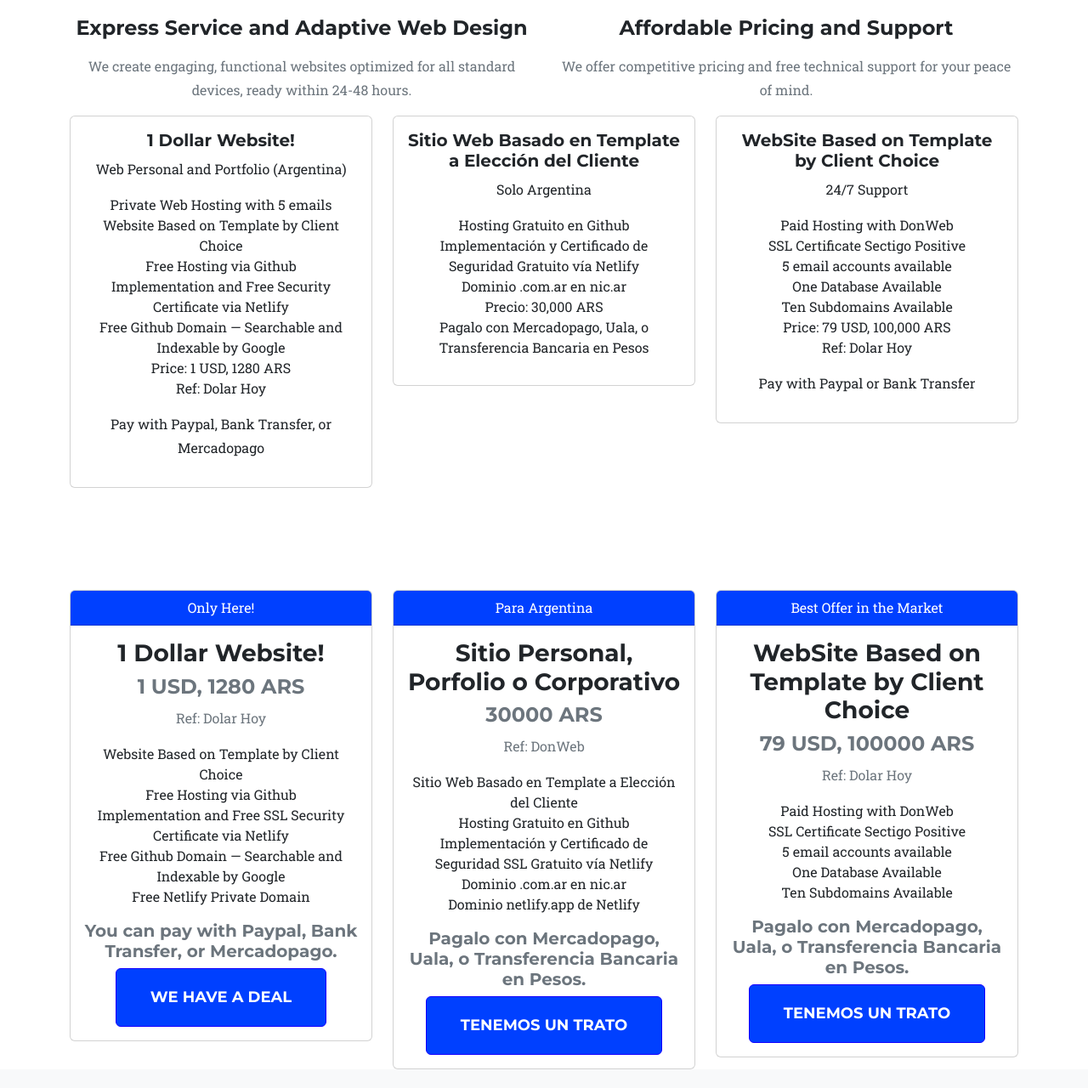
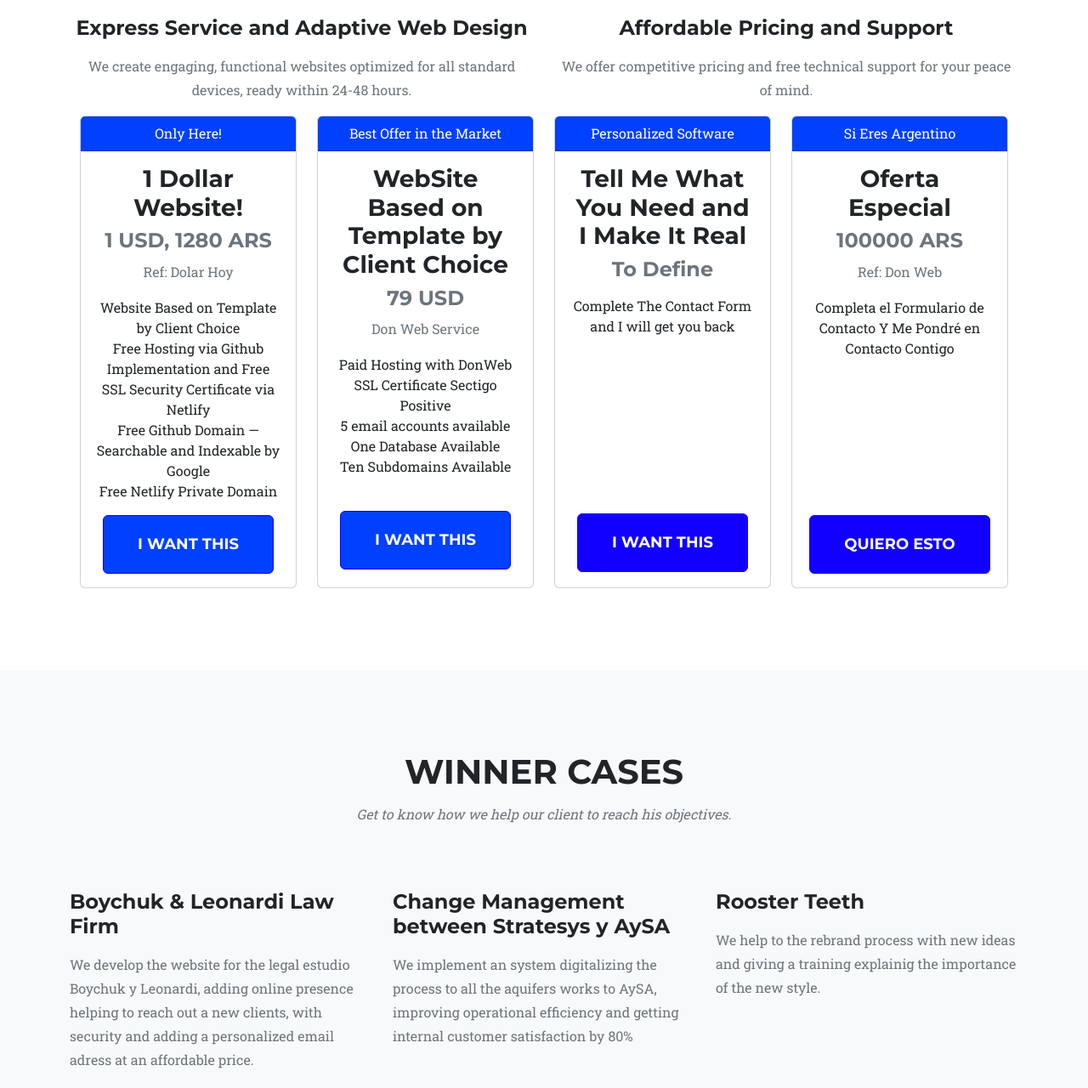
Before and after one commit to ivanayael/iycsapphirebusiness, a website: page index.html in a window 1280 px wide. Shown: the part 2536-3816 px from the top of the page at 85% size. Drawn offline with nearby package versions, Linux system fonts and the light colour scheme.

Commit message:
Adding style to boxes, new image

```diff
--- a/index.html
+++ b/index.html
@@ -149,72 +149,10 @@
                 </div>
             </div>
 
-            <div class="row text-center">
-                <!-- Tarjeta 1: 1 Dollar Website -->
-                <div class="col-md-4">
-                    <div class="card mb-4">
-                        <div class="card-body text-center">
-                            <h5 class="card-title">1 Dollar Website!</h5>
-                            <p class="card-text">Web Personal and Portfolio (Argentina)</p>
-                            <ul class="list-unstyled">
-                                <li>Private Web Hosting with 5 emails</li>
-                                <li>Website Based on Template by Client Choice</li>
-                                <li>Free Hosting via Github</li>
-                                <li>Implementation and Free Security Certificate via Netlify</li>
-                                <li>Free Github Domain — Searchable and Indexable by Google</li>
-                                <li>Price: 1 USD, 1280 ARS</li>
-                                <li>Ref: Dolar Hoy</li>
-                            </ul>
-                            <p>Pay with Paypal, Bank Transfer, or Mercadopago</p>
-                        </div>
-                    </div>
-                </div>
-
-                <!-- Tarjeta 2: Sitio Web Basado en Template a Elección del Cliente -->
-                <div class="col-md-4">
-                    <div class="card mb-4">
-                        <div class="card-body text-center">
-                            <h5 class="card-title">Sitio Web Basado en Template a Elección del Cliente</h5>
-                            <p class="card-text">Solo Argentina</p>
-                            <ul class="list-unstyled">
-                                <li>Hosting Gratuito en Github</li>
-                                <li>Implementación y Certificado de Seguridad Gratuito vía Netlify</li>
-                                <li>Dominio .com.ar en nic.ar</li>
-                                <li>Precio: 30,000 ARS</li>
-                                <li>Pagalo con Mercadopago, Uala, o Transferencia Bancaria en Pesos</li>
-                            </ul>
-                        </div>
-                    </div>
-                </div>
-
-                <!-- Tarjeta 3: WebSite Based on Template by Client Choice -->
-                <div class="col-md-4">
-                    <div class="card mb-4">
-                        <div class="card-body text-center">
-                            <h5 class="card-title">WebSite Based on Template by Client Choice</h5>
-                            <p class="card-text">24/7 Support</p>
-                            <ul class="list-unstyled">
-                                <li>Paid Hosting with DonWeb</li>
-                                <li>SSL Certificate Sectigo Positive</li>
-                                <li>5 email accounts available</li>
-                                <li>One Database Available</li>
-                                <li>Ten Subdomains Available</li>
-                                <li>Price: 79 USD, 100,000 ARS</li>
-                                <li>Ref: Dolar Hoy</li>
-                            </ul>
-                            <p>Pay with Paypal or Bank Transfer</p>
-                        </div>
-                    </div>
-                </div>
-            </div>
-
-
-    </section>
-
             <div class="container">
                 <div class="row">
                         <!-- Tarjeta 1 -->
-                <div class="col-md-4">
+                        <div class="col-md-3">
                             <div class="card text-center">
                                 <div class="card-header bg-primary text-white">
                                     Only Here!
@@ -230,47 +168,25 @@
                                         <li>Free Github Domain — Searchable and Indexable by Google</li>
                                         <li>Free Netlify Private Domain</li>
                                     </ul>
-                            <h5 class="section-subheading text-muted">You can pay with Paypal, Bank Transfer, or Mercadopago.</h5>
-                            <a class="btn btn-primary bg-primary btn-xl text-uppercase text-center" id="submitButton" type="submit" href="https://forms.gle/iX6beMKuHLeLzswD6" target="_blank" rel="noopener noreferrer" aria-label="1dollardeal">WE HAVE A DEAL</a>
+                                    <h5 class="section-subheading text-muted"></h5>
+                                    <a class="btn btn-primary bg-primary btn-xl text-uppercase text-center" id="submitButton" type="submit" href="https://forms.gle/iX6beMKuHLeLzswD6" target="_blank" rel="noopener noreferrer" aria-label="1dollardeal">I want this</a>
 
                                   </div>
                             </div>
                         </div>
 
-                 <!-- Tarjeta 2 -->
-                 <div class="col-md-4">
-                    <div class="card text-center">
-                        <div class="card-header bg-primary text-white">
-                            Para Argentina
-                        </div>
-                        <div class="card-body">
-                            <h3 class="card-title">Sitio Personal, Porfolio o Corporativo</h3>
-                            <h4 class="card-text text-muted">30000 ARS</h4>
-                            <p class="card-text text-muted">Ref: DonWeb</p>
-                            <ul class="list-unstyled">
-                                <li>Sitio Web Basado en Template a Elección del Cliente</li>
-                                <li>Hosting Gratuito en Github</li>
-                                <li>Implementación y Certificado de Seguridad SSL Gratuito vía Netlify</li>
-                                <li>Dominio .com.ar en nic.ar</li>
-                                <li>Dominio netlify.app de Netlify</li>
-                            </ul>
-                            <h5 class="section-subheading text-muted">Pagalo con Mercadopago, Uala, o Transferencia Bancaria en Pesos.</h5>
-                            <a class="btn btn-primary bg-primary btn-xl text-uppercase text-center" id="submitButton" type="submit" href="https://forms.gle/iX6beMKuHLeLzswD6" target="_blank" rel="noopener noreferrer" aria-label="1dollardeal">TENEMOS UN TRATO</a>
 
-                          </div>
-                    </div>
-                </div>
 
                         <!-- Tarjeta 2 -->
-                <div class="col-md-4">
+                        <div class="col-md-3">
                             <div class="card text-center">
                                 <div class="card-header bg-primary text-white">
                                     Best Offer in the Market
                                 </div>
                                 <div class="card-body">
                                     <h3 class="card-title">WebSite Based on Template by Client Choice</h3>
-                            <h4 class="card-text text-muted">79 USD, 100000 ARS</h4>
-                            <p class="card-text text-muted">Ref: Dolar Hoy</p>
+                                    <h4 class="card-text text-muted">79 USD</h4>
+                                    <p class="card-text text-muted">Don Web Service</p>
                                     <ul class="list-unstyled">
                                         <li>Paid Hosting with DonWeb</li>
                                         <li>SSL Certificate Sectigo Positive</li>
@@ -278,14 +194,65 @@
                                         <li>One Database Available</li>
                                         <li>Ten Subdomains Available</li>
                                     </ul>
-                            <h5 class="section-subheading text-muted">Pagalo con Mercadopago, Uala, o Transferencia Bancaria en Pesos.</h5>
-                            <a class="btn btn-primary bg-primary btn-xl text-uppercase text-center" id="submitButton" type="submit" href="https://forms.gle/iX6beMKuHLeLzswD6" target="_blank" rel="noopener noreferrer" aria-label="1dollardeal">TENEMOS UN TRATO</a>
+
+                                    <h5 class="section-subheading text-muted"></h5>
+
+                                    <br>
+                                    <a class="btn btn-primary bg-primary btn-xl text-uppercase text-center" id="submitButton" type="submit" href="https://forms.gle/iX6beMKuHLeLzswD6" target="_blank" rel="noopener noreferrer" aria-label="templatedeal">I want this</a>
+
+                                  </div>
+                            </div>
+                        </div>
+
+                          <!-- Tarjeta 3 -->
+                          <div class="col-md-3">
+                            <div class="card text-center">
+                                <div class="card-header bg-primary text-white">
+                                    Personalized Software
+                                </div>
+                                <div class="card-body">
+                                    <h3 class="card-title">Tell Me What You Need and I Make It Real</h3>
+                                    <h4 class="card-text text-muted">To Define</h4>
+                                    <p class="card-text text-muted"></p>
+                                    <ul class="list-unstyled">
+                                        <li>Complete The Contact Form and I will get you back</li>
+                                    </ul>
+                                    <h5 class="section-subheading text-muted"></h5>
+                                    <br><br><br><br><br><br><br><br>
+                                    <a class="btn btn-primary btn-xl text-uppercase" href="#contact">I want this</a>
+
+                                  </div>
+                            </div>
+                        </div>
+
+                         <!-- Tarjeta 4 -->
+                         <div class="col-md-3">
+                            <div class="card text-center">
+                                <div class="card-header bg-primary text-white">
+                                    Si Eres Argentino
+                                </div>
+                                <div class="card-body">
+                                    <h3 class="card-title">Oferta Especial</h3>
+                                    <h4 class="card-text text-muted">100000 ARS</h4>
+                                    <p class="card-text text-muted">Ref: Don Web</p>
+                                    <ul class="list-unstyled">
+                                        <li>Completa el Formulario de Contacto Y Me Pondré en Contacto Contigo</li>
+                                    </ul>
+                                    <h5 class="section-subheading text-muted"></h5>
+                                    <br><br><br><br><br><br><br>
+                                    <a class="btn btn-primary btn-xl text-uppercase" href="#contact">Quiero Esto</a>
 
                                   </div>
                             </div>
                         </div>
                     </div>
               </div>
+
+
+
+    </section>
+
+
 
     <!-- Success Stories Section -->
 <section class="page-section bg-light" id="success-stories">
@@ -312,43 +279,52 @@
 </section>
 
 
+
 <!-- Contact Section-->
 <section class="page-section" id="contact">
     <div class="container">
-            <div class="text-center">
-                <h2 class="section-heading text-uppercase">Contact Us</h2>
-                <h3 class="section-subheading text-muted">Reach out to us with your inquiries, and we'll respond promptly.</h3>
-                <a class="btn btn-primary bg-success btn-xl text-uppercase text-center" id="submitButton" type="submit" href="https://forms.gle/iX6beMKuHLeLzswD6" target="_blank" rel="noopener noreferrer" aria-label="Contact me by WhatsApp">Whatsapp</a>
+        <!-- Tarjeta de contacto personal -->
+        <div class="card text-center mb-4">
+            <div class="card-body">
+                <h4 class="card-title text-uppercase">Ivana Yael Curra</h4>
+                <h5 class="card-subtitle text-muted">Founder and Director</h5>
+                <p class="card-text">
+                    <a href="https://wa.me/5491157014632" target="_blank" rel="noopener noreferrer" aria-label="Contact me by WhatsApp">WhatsApp</a>
+                    <a href="https://www.linkedin.com/in/ivanayael/" target="_blank" rel="noopener noreferrer" aria-label="Contact me by Linkedin" >Linkedin</a>
+                </p>
             </div>
-            <form id="contactForm" data-sb-form-api-token="API_TOKEN">
+        </div>
+
+
+
+        <!-- Formulario de contacto -->
+<form id="contactForm" action="https://formspree.io/f/mzbwnbzb" method="POST">
     <div class="row align-items-stretch mb-5">
-                    <div class="col-md-6">
+        <div class="col-md-6 offset-md-3"> <!-- Centra el formulario -->
+            <!-- Campo de Email -->
             <div class="form-group">
-                            <input class="form-control" id="name" type="text" placeholder="Your Name *" required />
-                            <div class="invalid-feedback">A name is required.</div>
-                        </div>
-                        <div class="form-group">
-                            <input class="form-control" id="email" type="email" placeholder="Your Email *" required />
+                <input class="form-control" id="email" type="email" name="email" placeholder="Your Email *" required />
                 <div class="invalid-feedback">An email is required.</div>
             </div>
-                        <div class="form-group mb-md-0">
-                            <input class="form-control" id="phone" type="tel" placeholder="Your Phone *" required />
-                            <div class="invalid-feedback">A phone number is required.</div>
+
+            <!-- Campo de Mensaje -->
+            <div class="form-group">
+                <textarea class="form-control " id="message" name="message" placeholder="Your Message *" required></textarea>
+                <div class="invalid-feedback">A message is required.</div>
+            </div>
+
+            <!-- Botón de envío centrado -->
+            <div class="form-group text-center mt-4"> <!-- Añadido un margen superior -->
+                <button class="btn btn-primary btn-xl text-uppercase" id="submitButton" type="submit">Send Message</button>
             </div>
         </div>
-                    <div class="col-md-6">
-                        <div class="form-group form-group-textarea mb-md-0">
-                            <textarea class="form-control" id="message" placeholder="Your Message *" required></textarea>
-                            <div class="invalid-feedback">A message is required.</div>
-                        </div>
-                    </div>
-                </div>
-                <div class="text-center">
-                    <button class="btn btn-primary btn-xl text-uppercase" id="submitButton" type="submit">Send Message</button>
     </div>
 </form>
     </div>
 </section>
+
+
+
 
     <!-- Footer-->
     <footer class="footer py-4">
@@ -356,6 +332,7 @@
             <div class="row align-items-center">
                 <div class="col-lg-4 text-lg-start">Copyright &copy; IYC Sapphire 2024</div>
                 <div class="col-lg-4 my-3 my-lg-0">
+                    <a class="btn btn-dark btn-social mx-2" href="https://www.linkedin.com/in/ivanayael/" target="_blank" rel="noopener noreferrer" aria-label="LinkedIn"><i class="fab fa-linkedin-in"></i></a>
                     <a class="btn btn-dark btn-social mx-2" href="https://www.linkedin.com/in/ivanayael/" target="_blank" rel="noopener noreferrer" aria-label="LinkedIn"><i class="fab fa-linkedin-in"></i></a>
                 </div>
             </div>
```
Also changed, not shown: assets/img/header-bg.jpg, assets/img/logos/IYC Sapphire.png, assets/img/logos/IYC Sapphireold.png (added), css/styles.css, 1 other file. Lines whose indentation alone changed are shown as unchanged.
